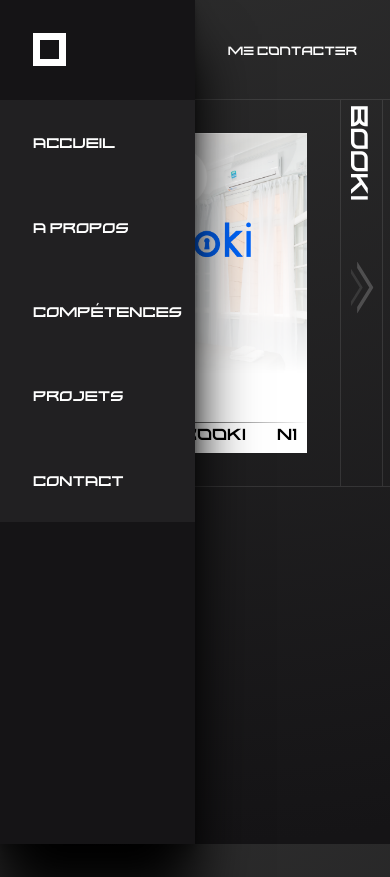
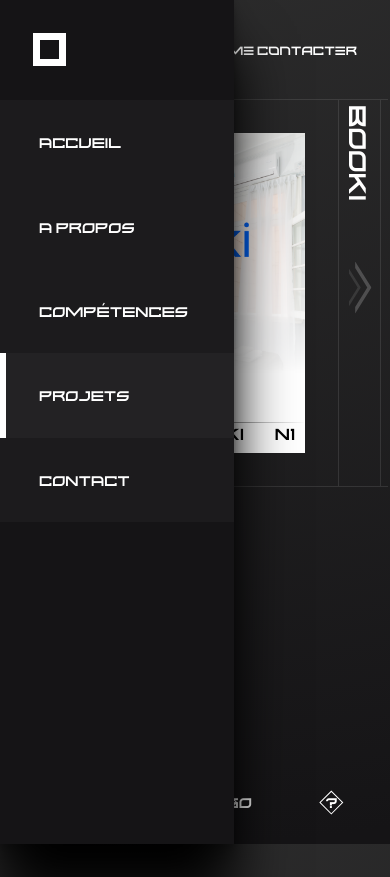
Before and after one commit to Tarborar/OC-Projet-8, a React (Create React App) app: page /projects in a window 390 px wide. Both pictures are taken after a click on the picture 49 px from the left and 49 px from the top of the page. Built offline with nearby package versions, Linux system fonts and the light colour scheme.

Commit message:
Correction responsive

```diff
--- a/src/components/Header.jsx
+++ b/src/components/Header.jsx
@@ -38,7 +38,7 @@
             <Link to="/contact" className='header-navbar__text noLinkDecoration'>Me contacter</Link>
 
             {isSideMenuOpen && (
-                <Menu/>
+                <Menu toggleSideMenu={toggleSideMenu}/>
             )}
         </nav>
     )
--- a/src/components/Menu.jsx
+++ b/src/components/Menu.jsx
@@ -1,14 +1,16 @@
-import { Link } from 'react-router-dom'
+import { Link, useLocation } from 'react-router-dom'
 import '../styles/Menu.scss'
 
-function Menu(){
+function Menu({toggleSideMenu}){
+    const location = useLocation();
+
     return(
         <div className="menu-bloc">
-            <Link to="/" className='menu-bloc__btn first-btn noLinkDecoration'>ACCUEIL</Link>
-            <Link to="/about" className='menu-bloc__btn noLinkDecoration'>A PROPOS</Link>
-            <Link to="/skills" className='menu-bloc__btn noLinkDecoration'>COMPÉTENCES</Link>
-            <Link to="/projects" className='menu-bloc__btn noLinkDecoration'>PROJETS</Link>
-            <Link to="/contact" className='menu-bloc__btn noLinkDecoration'>CONTACT</Link>
+            <Link to="/" className={`menu-bloc__btn first-btn noLinkDecoration ${location.pathname === '/' ? 'active-menu' : ''}`} onClick={toggleSideMenu}>ACCUEIL</Link>
+            <Link to="/about" className={`menu-bloc__btn noLinkDecoration ${location.pathname === '/about' ? 'active-menu' : ''}`} onClick={toggleSideMenu}>A PROPOS</Link>
+            <Link to="/skills" className={`menu-bloc__btn noLinkDecoration ${location.pathname === '/skills' ? 'active-menu' : ''}`} onClick={toggleSideMenu}>COMPÉTENCES</Link>
+            <Link to="/projects" className={`menu-bloc__btn noLinkDecoration ${location.pathname === '/projects' ? 'active-menu' : ''}`} onClick={toggleSideMenu}>PROJETS</Link>
+            <Link to="/contact" className={`menu-bloc__btn noLinkDecoration ${location.pathname === '/contact' ? 'active-menu' : ''}`} onClick={toggleSideMenu}>CONTACT</Link>
         </div>
     )
 }
--- a/src/styles/About.scss
+++ b/src/styles/About.scss
@@ -7,6 +7,9 @@
 
     @media (max-width: 1024px){
         margin-left: 0;
+        height: 75vh;
+        overflow-y: scroll;
+        overflow-x: hidden;
     }
 
     &__information{
--- a/src/styles/Logo.scss
+++ b/src/styles/Logo.scss
@@ -3,6 +3,12 @@
 .projects-bloc__logo{
     display: none;
     width: 90%;
+
+    @media (max-width: 1024px){
+        height: 75vh;
+        overflow-y: scroll;
+        overflow-x: hidden;
+    }
 
     &__information{
         display: flex;
--- a/src/styles/Menu.scss
+++ b/src/styles/Menu.scss
@@ -9,7 +9,7 @@
     flex-direction: column;
     height: 100vh;
     font-size: 14px;
-    width: 50vw;
+    width: 60vw;
     z-index: 2;
     box-shadow: rgba(0, 0, 0, 1) 0px 54px 55px, rgba(0, 0, 0, 0.12) 0px -12px 30px, rgba(0, 0, 0, 0.12) 0px 4px 6px, rgba(0, 0, 0, 0.17) 0px 12px 13px, rgba(0, 0, 0, 0.09) 0px -3px 5px;
 
@@ -19,10 +19,17 @@
         justify-content: flex-start;
         align-items: center;
         height: 10vh;
-        background-color: rgba(255, 255, 255, 0.05);
+        background-color: rgba(255, 255, 255, 0.03);
+        border-left: 6px solid transparent;
     }
 }
 
 .first-btn{
     margin-top: 100px;
 }
+
+
+.active-menu {
+    background-color: rgba(255, 255, 255, 0.06);
+    border-left: 6px solid white;
+}
--- a/src/styles/Modal.scss
+++ b/src/styles/Modal.scss
@@ -9,6 +9,11 @@
     left: 50%;
     top: 50%;
     transform: translate(-50%, -50%);
+
+    @media (max-width: 1024px){
+        overflow-y: scroll;
+        overflow-x: hidden;
+    }
 
     &__image{
         flex: 1;
--- a/src/styles/Projects.scss
+++ b/src/styles/Projects.scss
@@ -6,6 +6,7 @@
 
     @media (max-width: 1024px){
         margin-left: 0;
+        width: 82vw;
     }
 
     @media (max-height: 910px){
--- a/src/styles/Transition.scss
+++ b/src/styles/Transition.scss
@@ -6,8 +6,10 @@
     gap: 90px;
     position: fixed;
     right: 50px;
+
     @media (max-width: 1024px){
-        display: none;
+       bottom: 33px;
+       flex-direction: row;
     }
 
     &__btn{
@@ -22,6 +24,10 @@
         &:hover{
             box-shadow: 0 0 0 5px rgba(255, 255, 255, 1);
             cursor: pointer;
+
+            @media (max-width: 1024px){
+                box-shadow: 0 0 0 5px rgba(255, 255, 255, 0);
+            }
         }
 
         &--text{
@@ -34,4 +40,7 @@
 outline: 1px solid rgba(255, 255, 255, 0.1);
 outline-offset: 15px;
 box-shadow: 0 0 0 5px rgba(255, 255, 255, 1);
+@media (max-width: 1024px){
+    box-shadow: 0 0 0 5px rgba(255, 255, 255, 0);
 }
+}
```
